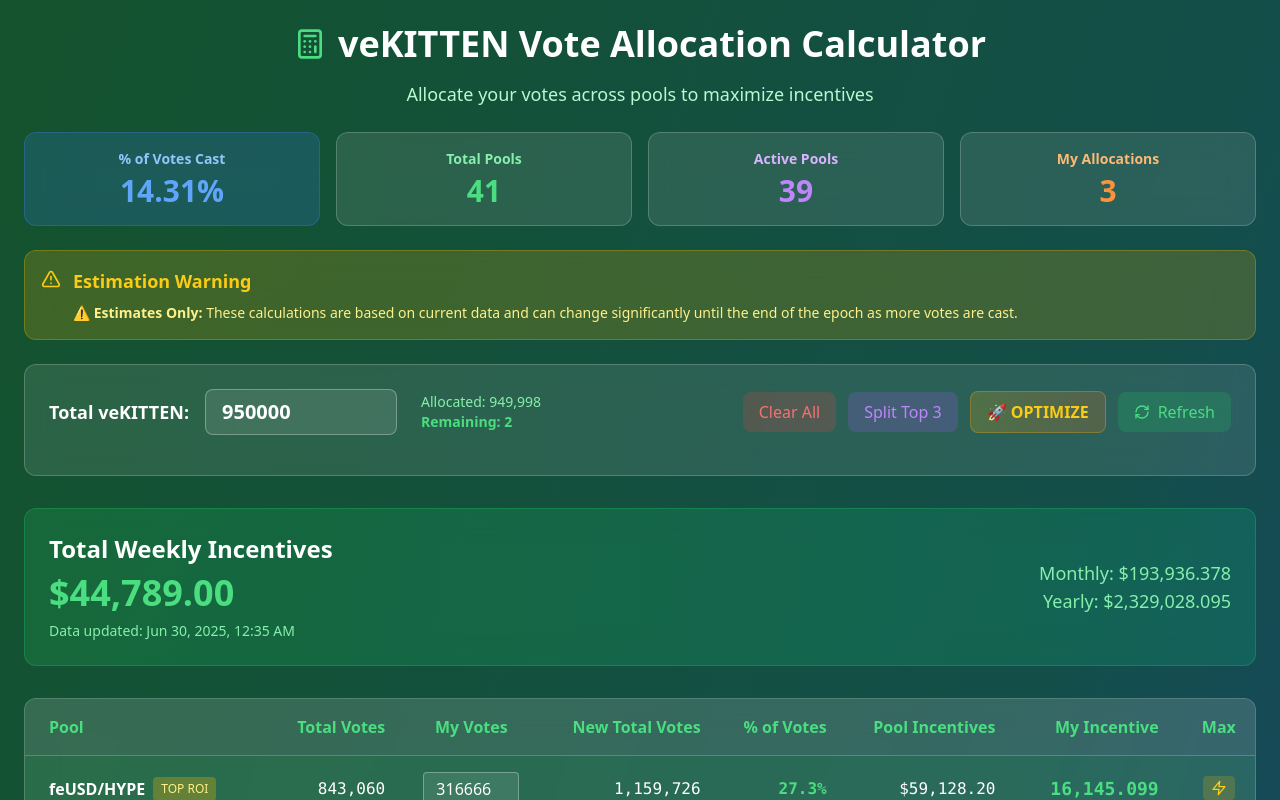
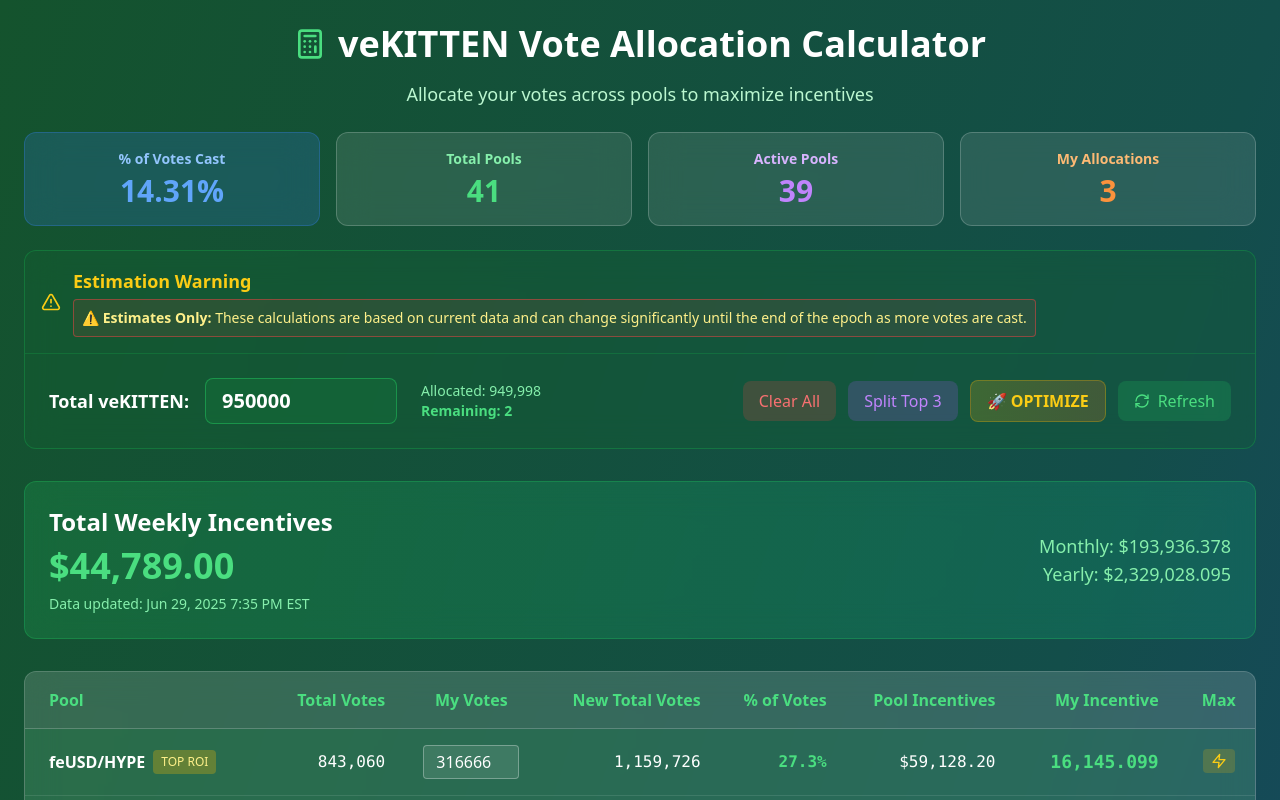
Before and after one commit to ThatDudeFreak/vekitten-calculator, a React (Create React App) app: page / in a window 1280 px wide. Both pictures are taken after a click on the button "Split Top 3". Shown: the top 800 px of the page. Built offline with nearby package versions, Linux system fonts and the light colour scheme.

Commit message:
Update App.js

```diff
--- a/src/App.js
+++ b/src/App.js
@@ -6,7 +6,7 @@ const VeKittenCalculator = () => {
   const [allocations, setAllocations] = useState({});
   const [loading, setLoading] = useState(false);
   const [lastUpdate, setLastUpdate] = useState(new Date());
-  const [lastDataUpdate] = useState(new Date('2025-06-29T19:35:00-05:00')); // Last manual data update from user (EST)
+  const lastDataUpdate = 'Jun 29, 2025 7:35 PM EST'; // Static date - update manually
 
   // Real pool data from KittenSwap voting interface - UPDATED
   const [pools, setPools] = useState([
@@ -431,22 +431,26 @@ const VeKittenCalculator = () => {
           </div>
         </div>
 
+        {/* Warning and Controls Combined Section */}
+        <div className="bg-green-800/30 backdrop-blur-lg rounded-xl border border-green-600/40 mb-8">
           {/* Estimation Warning */}
-        <div className="bg-yellow-500/20 backdrop-blur-lg rounded-xl p-4 border border-yellow-500/30 mb-6">
-          <div className="flex items-start gap-3">
-            <AlertTriangle className="w-5 h-5 text-yellow-400 mt-0.5 flex-shrink-0" />
+          <div className="p-4 border-b border-green-600/30">
+            <div className="flex items-center gap-3">
+              <AlertTriangle className="w-5 h-5 text-yellow-400 flex-shrink-0" />
               <div>
-              <h3 className="text-lg font-semibold text-yellow-400 mb-2">Estimation Warning</h3>
+                <h3 className="text-lg font-semibold text-yellow-400 mb-1">Estimation Warning</h3>
+                <div className="border border-red-500/50 rounded p-2 bg-red-500/10">
                   <p className="text-yellow-200 text-sm">
                     ⚠️ <strong>Estimates Only:</strong> These calculations are based on current data and can change significantly until the end of the epoch as more votes are cast.
                   </p>
                 </div>
               </div>
             </div>
+          </div>
 
           {/* Controls */}
-        <div className="bg-white/10 backdrop-blur-lg rounded-xl p-6 border border-white/20 mb-8">
-          <div className="flex items-center justify-between mb-4">
+          <div className="p-6">
+            <div className="flex items-center justify-between">
               <div className="flex items-center gap-6">
                 <div className="flex items-center gap-4">
                   <label className="text-white font-semibold text-lg">Total veKITTEN:</label>
@@ -454,7 +458,7 @@ const VeKittenCalculator = () => {
                     type="number"
                     value={mySize}
                     onChange={(e) => setMySize(e.target.value)}
-                  className="bg-white/10 border border-white/30 rounded-lg px-4 py-2 text-white text-xl font-bold w-48 focus:outline-none focus:ring-2 focus:ring-green-500"
+                    className="bg-green-700/30 border border-green-500/50 rounded-lg px-4 py-2 text-white text-xl font-bold w-48 focus:outline-none focus:ring-2 focus:ring-green-400"
                     placeholder="950000"
                   />
                 </div>
@@ -495,6 +499,7 @@ const VeKittenCalculator = () => {
               </div>
             </div>
           </div>
+        </div>
 
         {/* Summary */}
         {totalIncentives > 0 && (
@@ -504,13 +509,7 @@ const VeKittenCalculator = () => {
                 <h2 className="text-2xl font-bold text-white mb-2">Total Weekly Incentives</h2>
                 <div className="text-4xl font-bold text-green-400">${totalIncentives.toLocaleString('en-US', {minimumFractionDigits: 2, maximumFractionDigits: 2})}</div>
                 <div className="text-sm text-green-300 mt-2">
-                  Data updated: {lastDataUpdate.toLocaleDateString('en-US', {
-                    month: 'short',
-                    day: 'numeric',
-                    year: 'numeric',
-                    hour: '2-digit',
-                    minute: '2-digit'
-                  })}
+                  Data updated: {lastDataUpdate}
                 </div>
               </div>
               <div className="text-right">
```
Lines whose indentation alone changed are shown as unchanged.
